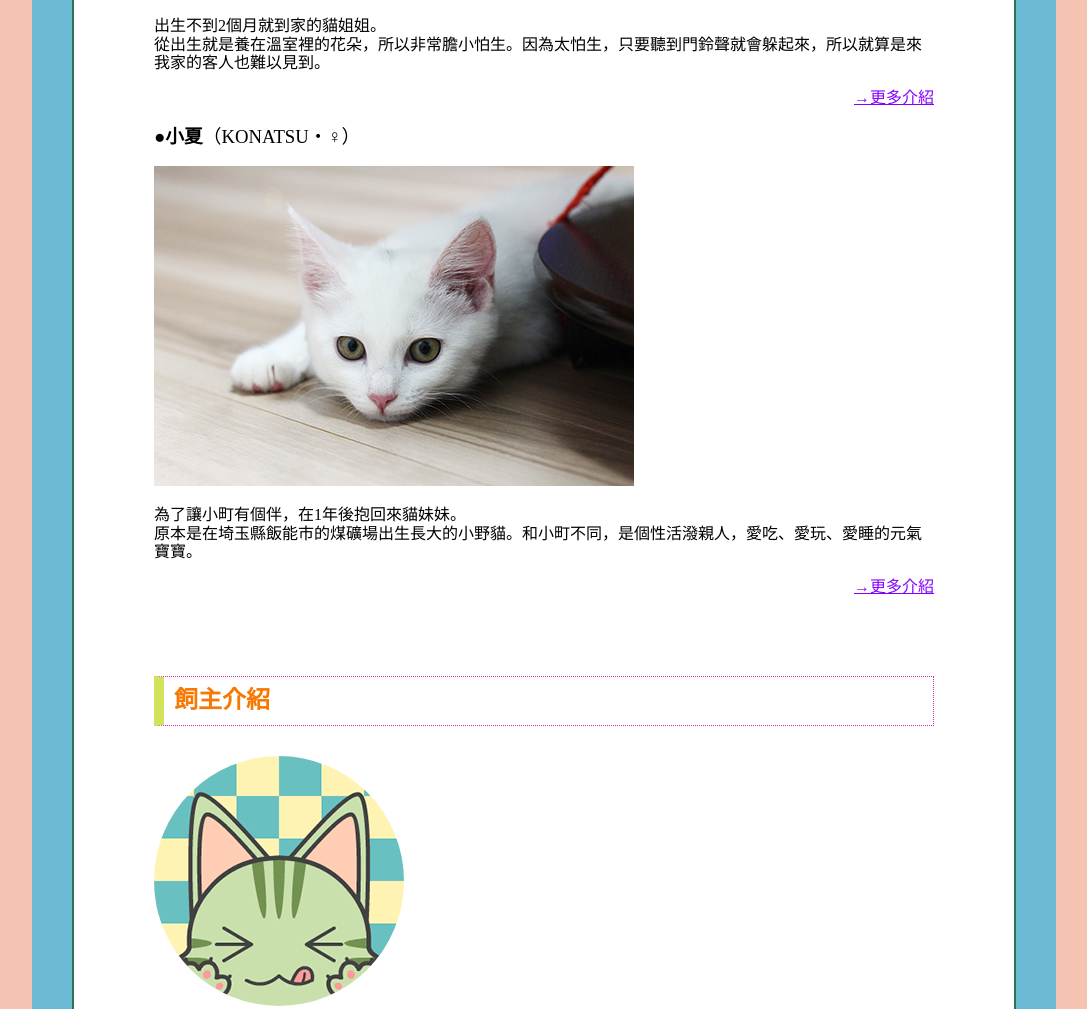
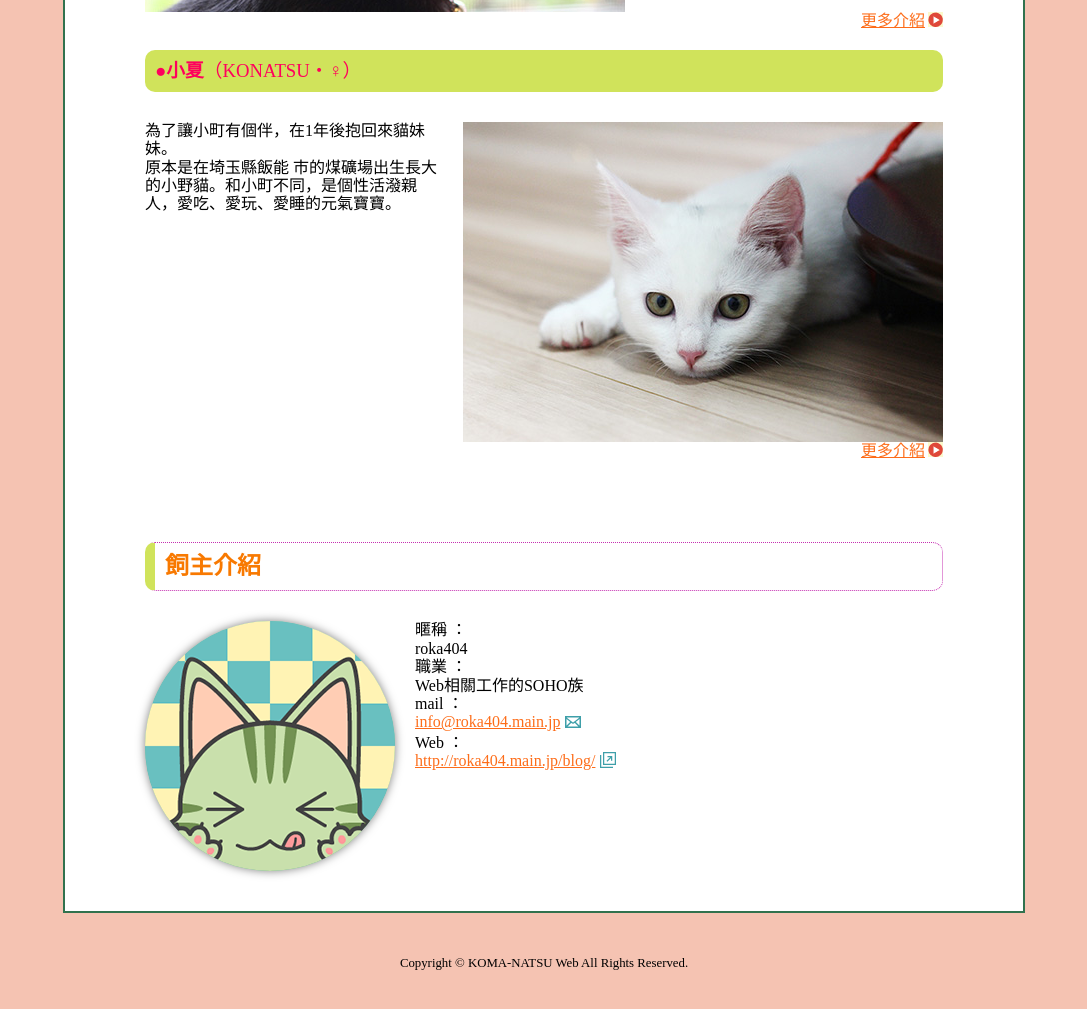
Before and after one commit to orange71005/orange71005, a plain HTML site: page css04.htm in a window 1280 px wide. Shown: the part 1079-2088 px from the top of the page, without its empty margins (96-1183 px from the left). After the commit the page ends 2067 px from the top, so only its background shows below. Drawn offline with nearby package versions, Linux system fonts and the light colour scheme.

Commit message:
20220427

```diff
--- a/css04.htm
+++ b/css04.htm
@@ -8,6 +8,7 @@
     <title>110111122張宗霖</title>
     <link rel="shortcut icon" href="img/laughing.png" type="image/x-icon">
     <link rel="stylesheet" href="style.css">
+    <link rel="stylesheet" href="https://fonts.googleapis.com/css2?family=Limelight&display=swap">
 </header>
 
 <body style="background-color:rgba(235, 132, 98, 0.486)">
@@ -17,7 +18,7 @@
             <p>介紹一下我家的偶像貓咪們！</p>
         </header>
         <nav>
-            <ul>
+            <ul class="menu">
                 <li><a href="#intro">關於本站</a></li>
                 <li><a href="#cats">我家的貓咪</a></li>
                 <li><a href="#profile">飼主介紹</a></li>
@@ -35,23 +36,23 @@
             <section id="cats">
                 <h2>我家的貓咪</h2>
                 <section>
-                    <h3>●小町<span>（KOMACHI・♀）</span></h3>
-                    <img src="img/komachi.jpg" width="480" height="320" alt="小町">
+                    <h3 class="h3">●小町<span>（KOMACHI・♀）</span></h3>
+                    <img src="img/komachi.jpg" width="480" height="320" alt="小町" class="imgL">
                     <p>出生不到2個月就到家的貓姐姐。<br>
                         從出生就是養在溫室裡的花朵，所以非常膽小怕生。因為太怕生，只要聽到門鈴聲就會躲起來，所以就算是來我家的客人也難以見到。</p>
-                    <p class="more"><a href="cats/komachi.html">→更多介紹</a></p>
+                    <p class="more clear"><a href="cats/komachi.html">更多介紹</a></p>
                 </section>
                 <section>
-                    <h3>●小夏<span>（KONATSU・♀）</span></h3>
-                    <img src="img/konatsu.jpg" width="480" height="320" alt="小夏">
+                    <h3 class="h3">●小夏<span>（KONATSU・♀）</span></h3>
+                    <img src="img/konatsu.jpg" width="480" height="320" alt="小夏" class="imgR">
                     <p>為了讓小町有個伴，在1年後抱回來貓妹妹。<br>
-                        原本是在埼玉縣飯能市的煤礦場出生長大的小野貓。和小町不同，是個性活潑親人，愛吃、愛玩、愛睡的元氣寶寶。</p>
-                    <p class="more"><a href="cats/konatsu.html">→更多介紹</a></p>
+                        原本是在埼玉縣飯能 市的煤礦場出生長大的小野貓。和小町不同，是個性活潑親人，愛吃、愛玩、愛睡的元氣寶寶。</p>
+                    <p class="more clear"><a href="cats/konatsu.html">更多介紹</a></p>
                 </section>
             </section>
-            <section id="profile">
+            <section id="profile" class="clearfix">
                 <h2>飼主介紹</h2>
-                <img class="h" src="img/avatar.png" width="250" height="250" alt="大頭照">
+                <img class="h imgL" src="img/avatar.png" width="250" height="250" alt="大頭照">
                 <dl>
                     <dt>暱稱 ：</dt>
                     <dd>roka404</dd>
--- a/style.css
+++ b/style.css
@@ -1,6 +1,6 @@
 @import url(normalize.css);
 #continer {
-    background-color: rgb(108, 186, 212);
+
     width: 80%;
     margin: 0px auto;
 }
@@ -21,18 +21,30 @@ h2{
     border: 1px dotted #c530b1;
     border-left: 10px solid #d0e35b;
     color: #f87901;
+    border-radius: 10px;
+}
+.h3{
+    padding: 10px;
+    margin-bottom: 30px;
+    background-color: #d0e35b;
+    color: #ff005d;
+    border-radius: 10px;
 }
 #contents{
-    margin: 40px;
+    width: 798px;
+    margin: 40px auto;
     padding: 40px 80px;
     border: 2px solid #31724e;
     background-color: #fff;
+
 }
 .more{
     text-align: right;
 }
 .more::after{
-    content: ;
+    content: url(img/ico_arrow.png);
+    margin-left: 3px;
+    vertical-align: middle;
 }
 span{
     font-weight: normal;
@@ -44,12 +56,62 @@ header,nav,footer{
     text-align: center;
 }
 a{
-    color: #8400ff;
+    color: #fd5d00e6;
 }
 a:hover{
-    color:#8400ffe1 ;
+    color: #ff5e00 ;
     text-decoration: none;
+}
+a[target="_blank"]::after{
+    content:url(img/ico_blank.png);
+    margin-left: 5px;
+    vertical-align: middle;
+}
+a[href^="mailto"]::after{
+    content: url(img/ico_mail.png);
+    margin-left: 5px;
+    vertical-align: middle;
 }
 .h{
     border-radius: 50%;
+    text-shadow: 1px 1px 2px #307657;
+    box-shadow: 0 0 10px rgba(0, 0, 0, 0.5);
+    background-image: linear-gradient(to bottom,#6fbb9a,#4a9d79);
+    font-family: 'LimeLight', cursive;
 }
+body{
+background: #fbf9cc url(img/bg.png) repeat-x;
+}
+.menu li{
+    list-style-type: none;
+    margin: 0 10px;
+    display: inline-block;
+    width: 180px;
+}
+.menu a{
+    display:  block;
+    padding: 10px;
+    background: #6fbb9a;
+    color:#fff;
+    border-radius: 8px;
+    text-decoration: none;
+}
+.menu a:hover{
+    background: #90ddbb;
+}
+.imgL{
+    float: left;
+    margin-right: 20px;
+}
+.imgR{
+    float: right;
+    margin-left: 20px;
+}
+.clear{
+    clear:both;
+}
+.clearfix::after{
+    content: "";
+    display: block;
+    clear: both;
+}
```
Also changed, not shown: cats/komachi.html (deleted, +0 -37 lines), cats/konatsu.html (deleted, +0 -36 lines), cats/._komachi.html (deleted), cats/._konatsu.html (deleted), img/._avatar.png (deleted), img/._komachi.jpg (deleted), img/._konatsu.jpg (deleted), img/bg.png (added), img/ico_arrow.png (added), img/ico_blank.png (added), img/ico_mail.png (added).
